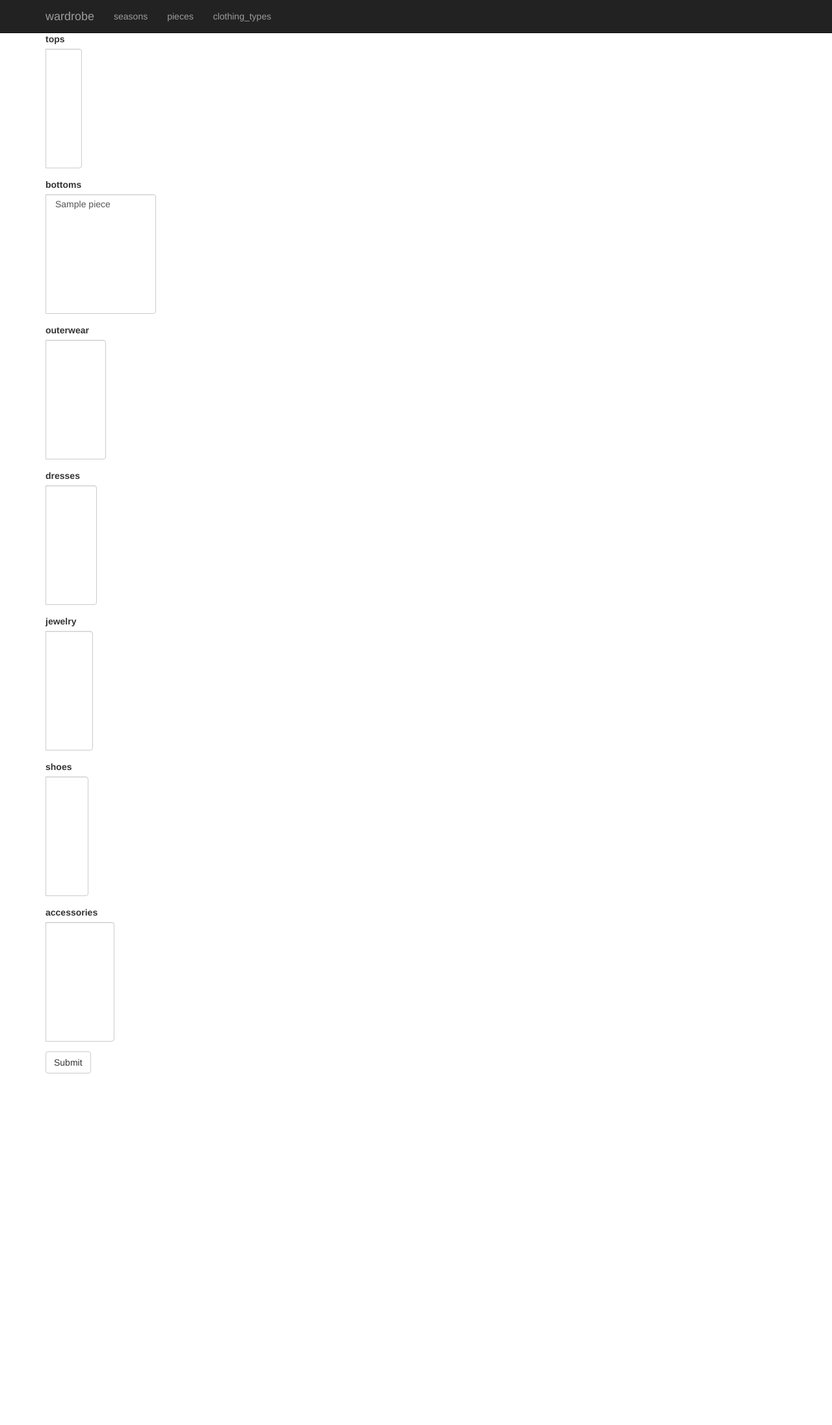
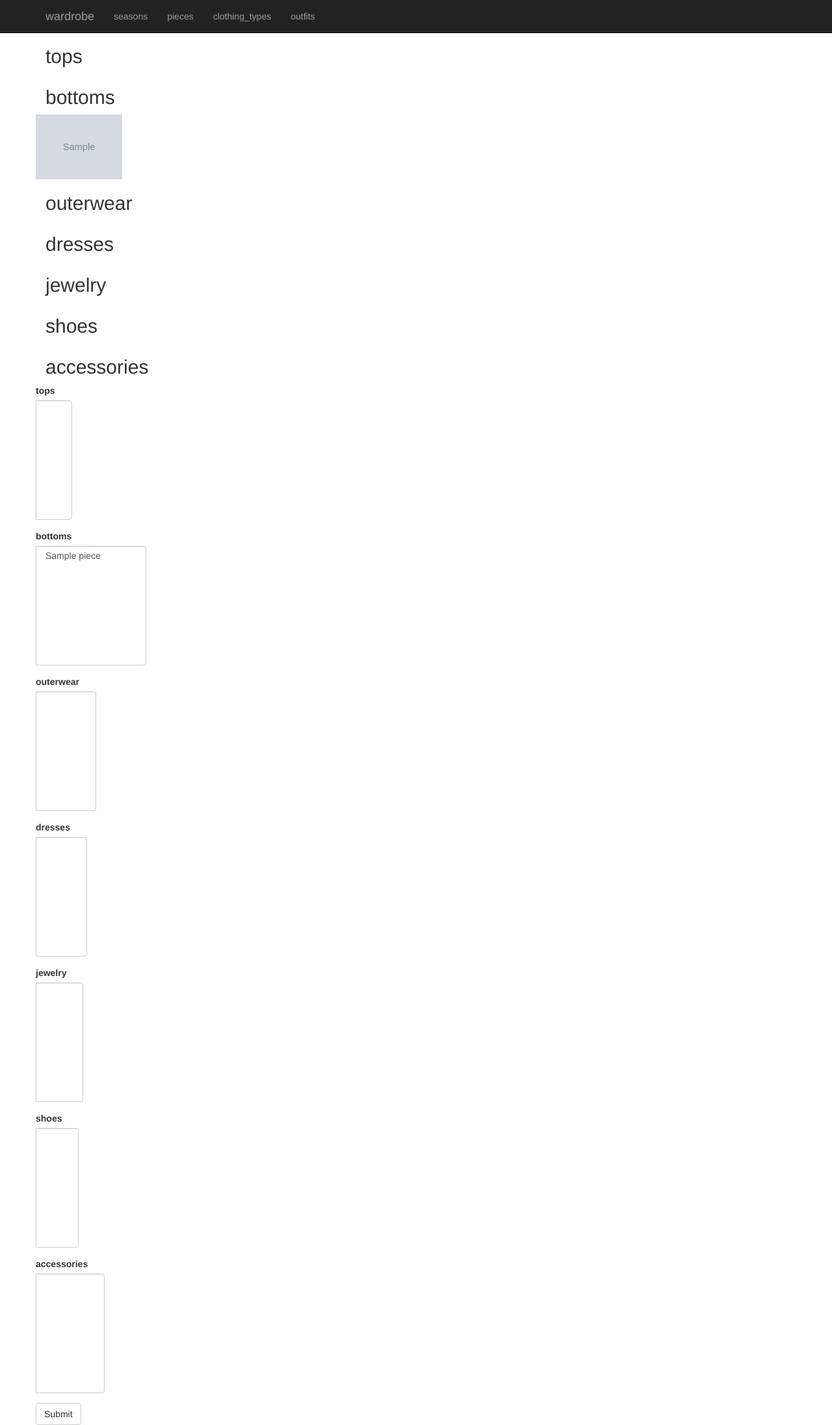
Before and after one commit to katrinamariehh/wardrobe, a Django app: page /outfits/create in a window 1280 px wide. Shown: the whole page at 65% size. Before the commit the page ends 1652 px from the top, so only its background shows below. Run offline with Django 3.2, Linux system fonts and the light colour scheme; tables that the repository leaves empty hold one stand-in row (values such as "Sample post"); grey boxes marked "Sample" are stand-in pictures; lists and menus that the app fills with data are empty; some libraries are stand-ins or nearby versions.

Commit message:
Minor template changes, working on outfit creation form.

```diff
--- a/outfit_organizer/models.py
+++ b/outfit_organizer/models.py
@@ -28,9 +28,18 @@
 
     def image_tag(self):
         try:
-            return u'<img src="%s" height="100" width="auto" />' % (self.image.url)
+            return u'<img class="float-left" src="%s" height="100" width="auto" alt="%s" />' % (self.image.url, self.name)
         except ValueError:
-            return u'<p>SearchImage has no associated image</p>'
+            return u'<p>Piece has no associated image</p>'
+
+    def image_tag_with_name(self):
+        try:
+            return u'<img class="float-left" src="%s" height="100" width="auto" /><p>%s</p>' % (self.image.url, self.name)
+        except ValueError:
+            return u'<p>Piece has not associated image</p>'
+
+    image_tag_with_name.short_description = "image tag with name"
+    image_tag_with_name.allow_tags = True
     image_tag.short_description = "image tag"
     image_tag.allow_tags = True
 
--- a/outfit_organizer/views.py
+++ b/outfit_organizer/views.py
@@ -49,6 +49,9 @@
 class PieceListView(ListView):
     model = Piece
 
+    def get_queryset(self):
+        return Piece.objects.all().order_by('-pk')
+
 
 class PieceDetailView(DetailView):
     model = Piece
@@ -62,6 +65,14 @@
     form_class = OutfitForm
     template_name = "outfit_organizer/create_outfit.html"
 
+    def get_context_data(self, **kwargs):
+        context = super(OutfitCreationView, self).get_context_data(**kwargs)
+        clothing_types = [clothing_type[0] for clothing_type in CLOTHING_TYPE_CHOICES]
+        for clothing_type in clothing_types:
+            context[clothing_type] = [piece.image_tag() for piece in Piece.objects.filter(clothing_type=clothing_type)]
+        context['clothing_types'] = clothing_types
+        return context
+
 
 # view for seeing all tops/bottoms/etc.
 # view to create a new outfit
--- a/templates/base.html
+++ b/templates/base.html
@@ -15,13 +15,14 @@
             <span class="icon-bar"></span>
             <span class="icon-bar"></span>
           </button>
-          <a class="navbar-brand" href="#">wardrobe</a>
+          <a class="navbar-brand" href="/">wardrobe</a>
         </div>
         <div id="navbar" class="collapse navbar-collapse">
           <ul class="nav navbar-nav">
               <li><a href="/seasons/">seasons</a></li>
               <li><a href="/pieces/">pieces</a></li>
               <li><a href="/clothing_type/">clothing_types</a></li>
+              <li><a href="/outfits/">outfits</a></li>
           </ul>
         </div><!--/.nav-collapse -->
       </div>
--- /dev/null
+++ b/templates/home.html
@@ -0,0 +1,5 @@
+{% extends "base.html" %}
+
+{% block content %}
+<h1>home</h1>
+{% endblock %}
--- a/templates/outfit_organizer/clothing_type_list.html
+++ b/templates/outfit_organizer/clothing_type_list.html
@@ -1,7 +1,7 @@
 {% extends "base.html" %}
 
 {% block content %}
-<h2>Clothing Types</h2>
+<h2>clothing types</h2>
     {% for clothing_type in object_list %}
         <li><a href="/clothing_type/{{ clothing_type }}">{{ clothing_type }}</a></li>
     {% endfor %}
--- a/templates/outfit_organizer/clothing_type_set.html
+++ b/templates/outfit_organizer/clothing_type_set.html
@@ -3,6 +3,6 @@
 {% block content %}
 <h2>{{ piece_type }}</h2>
     {% for piece in object_list %}
-            <img src="{{ piece.image.url }}" style="height:150px">
+            <a href="/pieces/{{ piece.pk }}"><img src="{{ piece.image.url }}" style="height:150px"></a>
     {% endfor %}
 {% endblock %}
--- a/templates/outfit_organizer/create_outfit.html
+++ b/templates/outfit_organizer/create_outfit.html
@@ -1,6 +1,38 @@
 {% extends "base.html" %}
 
 {% block content %}
+
+{% autoescape off %}
+<h2>tops</h2>
+    <div class="row">
+        {% for top in tops %}{{ top }}{% endfor %}
+    </div>
+<h2>bottoms</h2>
+    <div class="row">
+        {% for bottom in bottoms %}{{ bottom }}{% endfor %}
+    </div>
+<h2>outerwear</h2>
+    <div class="row">
+        {% for piece in outerwear %}{{ piece }}{%  endfor%}
+    </div>
+<h2>dresses</h2>
+    <div class="row">
+        {% for dress in dresses %}{{ dress }}{% endfor %}
+    </div>
+<h2>jewelry</h2>
+    <div class="row">
+        {% for piece in jewelry %}{{ piece }}{% endfor %}
+    </div>
+<h2>shoes</h2>
+    <div class="row">
+        {% for pair in shoes %}{{ pair }}{% endfor %}
+    </div>
+<h2>accessories</h2>
+    <div class="row">
+        {% for accessory in accessories %}{{ accessory }}{% endfor %}
+
+{% endautoescape %}
+
 <form id="post-form" class="form-vertical" method="post" action="/outfits/create">
   {% csrf_token %}
   {{ field }}
--- a/templates/outfit_organizer/outfit_list.html
+++ b/templates/outfit_organizer/outfit_list.html
@@ -1,6 +1,7 @@
 {% extends "base.html" %}
 
 {% block content %}
+<h1>outfits</h1>
 <ul>
     {% for outfit in object_list %}
     <li>
--- a/templates/outfit_organizer/season_list.html
+++ b/templates/outfit_organizer/season_list.html
@@ -1,7 +1,7 @@
 {% extends "base.html" %}
 
 {% block content %}
-<h2>Seasons</h2>
+<h2>seasons</h2>
 {% for season in object_list %}
 <li><a href="/seasons/{{ season.pk }}">{{ season.name }}</a></li>
 {% endfor %}
--- a/wardrobe/urls.py
+++ b/wardrobe/urls.py
@@ -16,12 +16,14 @@
 from django.conf.urls import include, url
 from django.conf.urls.static import static
 from django.contrib import admin
+from django.views.generic import TemplateView
 from outfit_organizer.views import (SeasonListView, SeasonOutfitListView,
                                     ClothingTypeListView, ClothingTypeSetView,
                                     PieceListView, PieceDetailView,
                                     OutfitCreationView, OutfitListView)
 
 urlpatterns = [
+    url(r'^$', TemplateView.as_view(template_name='home.html')),
     url(r'^admin/', include(admin.site.urls)),
     url(r'^seasons/$', SeasonListView.as_view()),
     url(r'^seasons/(?P<pk>[0-9]+)/$', SeasonOutfitListView.as_view()),
```
